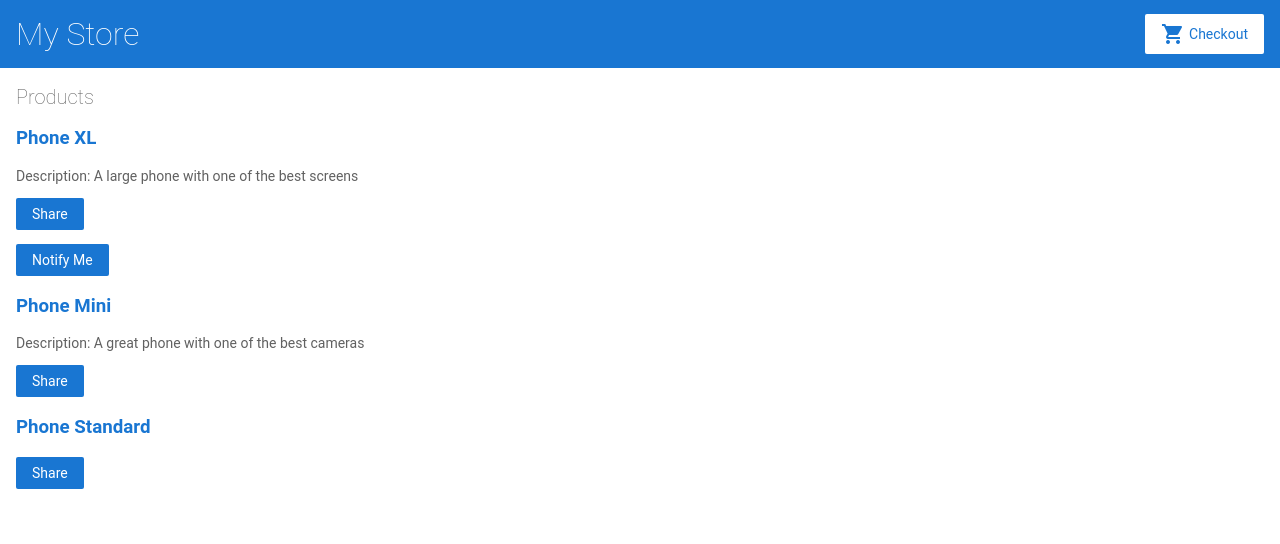
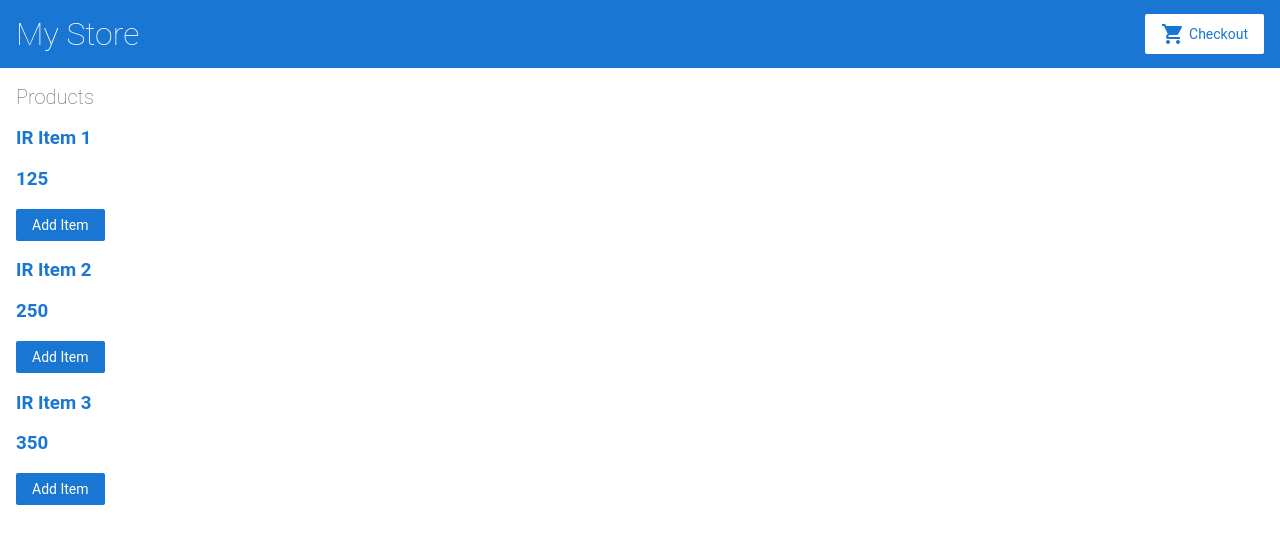
Before and after one commit to vinay0018/angular-dmnadg-4gnaxb, an Angular app: page / in a window 1280 px wide. Shown: the top 544 px of the page. Built offline with nearby package versions, Linux system fonts and the light colour scheme.

Commit message:
3 files modified

```diff
--- a/src/app/product-list/product-list.component.html
+++ b/src/app/product-list/product-list.component.html
@@ -2,16 +2,18 @@
 <div *ngFor="let product of products">
 
     <h3>
-      <a [title]="product.name + ' details'">
+      <a [title]="product.name + 'details'">
       {{ product.name }}
-    </a>
+      </a>
   </h3>
- <p *ngIf="product.description">
-    Description: {{ product.description }}
-  </p>
 
-  <button (click)="share()">
-    Share
+ <h3>
+    <a [title]="product.price + 'Rs'">
+      {{ product.price }}
+      </a></h3>
+
+  <button (click)="AddItem()">
+    Add Item
   </button>
 
 <app-product-alerts
--- a/src/app/product-list/product-list.component.ts
+++ b/src/app/product-list/product-list.component.ts
@@ -11,8 +11,8 @@ import { products } from '../products';
 export class ProductListComponent {
   products = products;
 
-  share() {
-    window.alert('The product has been shared!');
+  AddItem() {
+    window.alert('Added!');
   }
 
   onNotify() {
--- a/src/app/products.ts
+++ b/src/app/products.ts
@@ -1,18 +1,15 @@
 export const products = [
   {
-    name: 'Phone XL',
-    price: 799,
-    description: 'A large phone with one of the best screens'
+    name: 'IR Item 1',
+    price: 125
   },
   {
-    name: 'Phone Mini',
-    price: 699,
-    description: 'A great phone with one of the best cameras'
+    name: 'IR Item 2',
+    price: 250
   },
   {
-    name: 'Phone Standard',
-    price: 299,
-    description: ''
+    name: 'IR Item 3',
+    price: 350
   }
 ];
 
```
